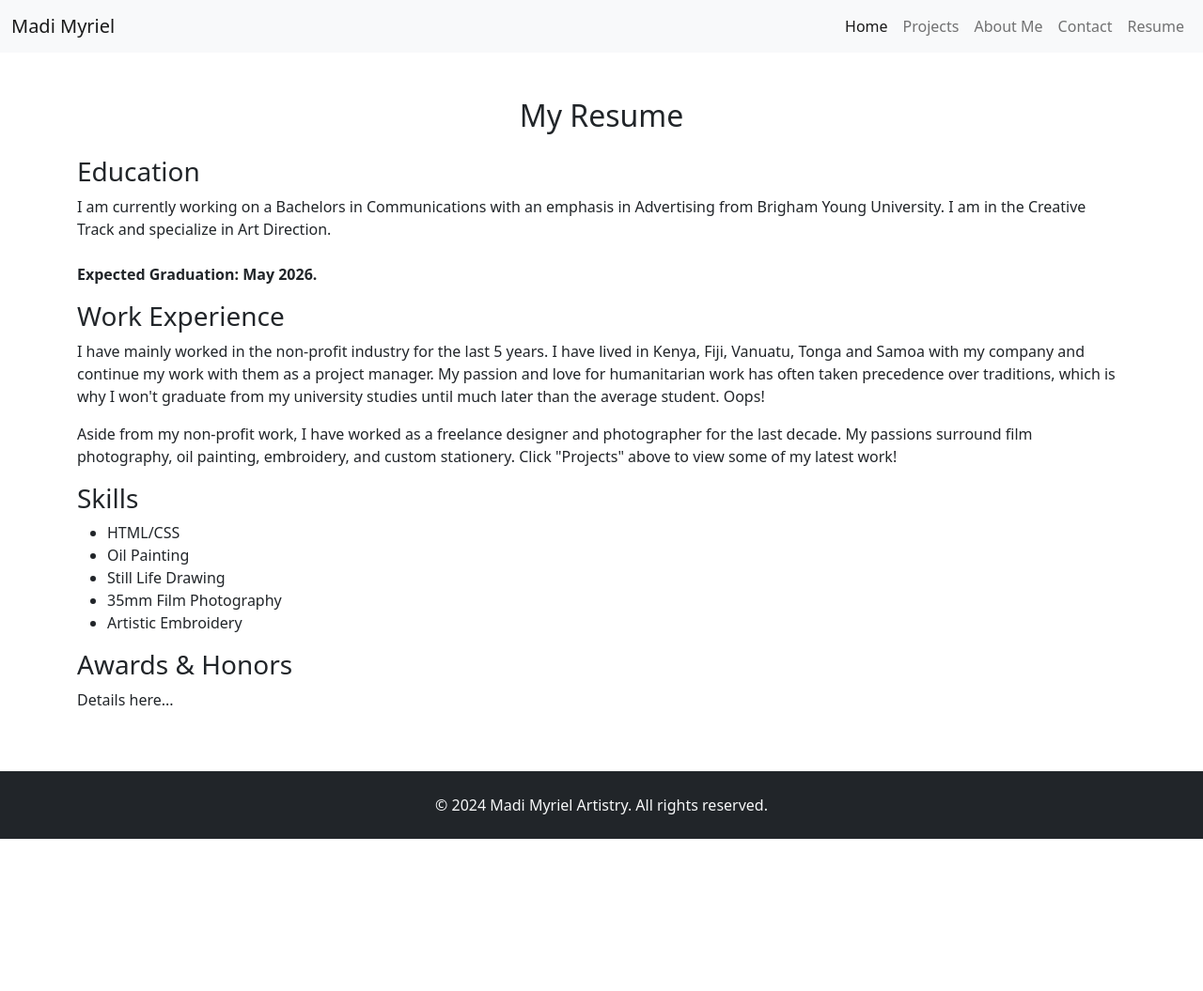
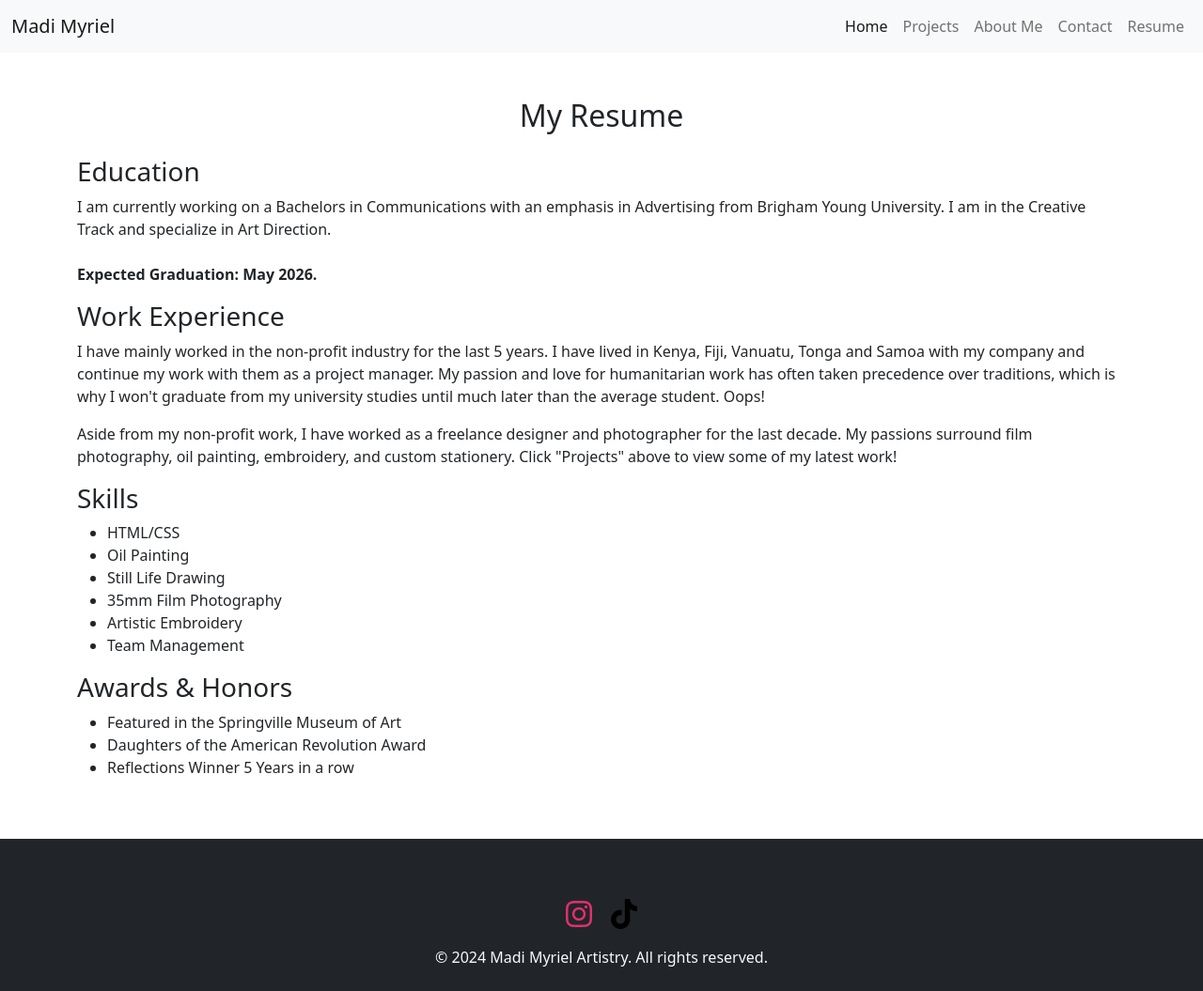
Before and after one commit to madimyriel/webdevproject, a plain HTML site: page resume.html in a window 1280 px wide. Shown: the whole page at 94% size. Before the commit the page ends 893 px from the top, so only its background shows below. Drawn offline with Linux system fonts and the light colour scheme.

Commit message:
Add files via upload

```diff
--- a/resume.html
+++ b/resume.html
@@ -6,6 +6,7 @@
   <title>My Creative Portfolio</title>
 
   <link rel="stylesheet" href="css/styles.css" />
+  <link rel="stylesheet" href="https://cdnjs.cloudflare.com/ajax/libs/font-awesome/6.5.1/css/all.min.css">
 
 </head>
 
@@ -73,15 +74,29 @@
         <li>Still Life Drawing</li>
         <li>35mm Film Photography</li>
         <li>Artistic Embroidery</li>
+        <li>Team Management</li>
       </ul>
 
       <h3>Awards & Honors</h3>
-      <p>Details here...</p>
+      <ul>
+        <li>Featured in the Springville Museum of Art</li>
+        <li>Daughters of the American Revolution Award</li>
+        <li>Reflections Winner 5 Years in a row</li>
+      </ul>
     </div>
   </section>
 
   <footer class="py-4 bg-dark text-light text-center">
     <div class="container">
+      <footer class="text-center p-3 mt-4 bg-dark">
+        <a href="https://www.instagram.com/madimyriel" target="_blank" style="color: #E1306C; text-decoration: none;">
+            <i class="fab fa-instagram fa-2x mx-2"></i>
+        </a>
+        <a href="https://www.tiktok.com/@madimyriel" target="_blank" style="color: #000000; text-decoration: none;">
+            <i class="fab fa-tiktok fa-2x mx-2"></i>
+        </a>
+    </footer>
+
       <p class="m-0">© 2024 Madi Myriel Artistry. All rights reserved.</p>
     </div>
   </footer>
```
Also changed, not shown: about-me.html (+14 -0 lines), contact.html (+10 -0 lines), gallery.html (+10 -0 lines), index.html (+11 -0 lines), projects.html (+12 -2 lines).
